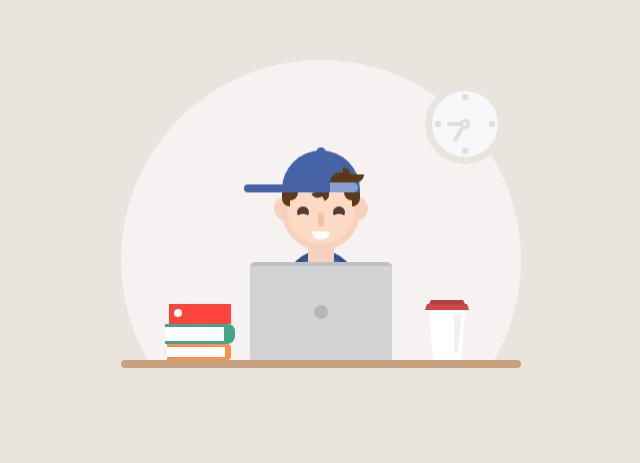
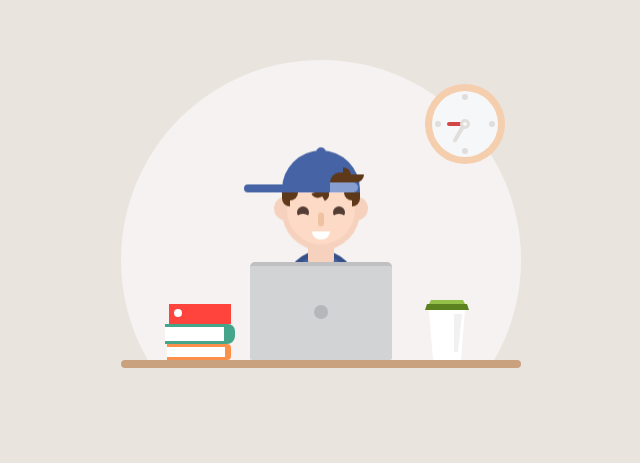
Before and after one commit to Efidiego/Dev-animado, a plain HTML site: page index.html in a window 1280 px wide. Shown: the part 140-603 px from the top of the page, without its empty margins (319-959 px from the left). Drawn offline with Linux system fonts and the light colour scheme.

Commit message:
alterações de cores

```diff
--- a/stylesheet.css
+++ b/stylesheet.css
@@ -473,7 +473,7 @@
     width: 80px;
     height: 80px;
     border-radius: 50%;
-    background-color: #eae4df;
+    background-color: #f5ceae;
     position: absolute;
     right: 16px;
     top: 24px;
@@ -529,7 +529,7 @@
     width: 14px;
     height: 4px;
     border-radius: 50px 0 0 50px;
-    background-color: #e0dddb;
+    background-color: #d44646;
     position: absolute;
     top: 50%;
     -webkit-transform: translateY(-50%);
@@ -633,7 +633,7 @@
     position: absolute;
     bottom: 150px;
     z-index: 21;
-    border-bottom: 6px solid #ce4646;
+    border-bottom: 6px solid #5c811f;
     border-left: 2px solid transparent;
     border-right: 2px solid transparent;
   }
@@ -645,7 +645,7 @@
     position: absolute;
     bottom: 0;
     z-index: 21;
-    border-bottom: 4px solid #af4242;
+    border-bottom: 4px solid #94c249;
     border-left: 2px solid transparent;
     border-right: 2px solid transparent;
   }
```
